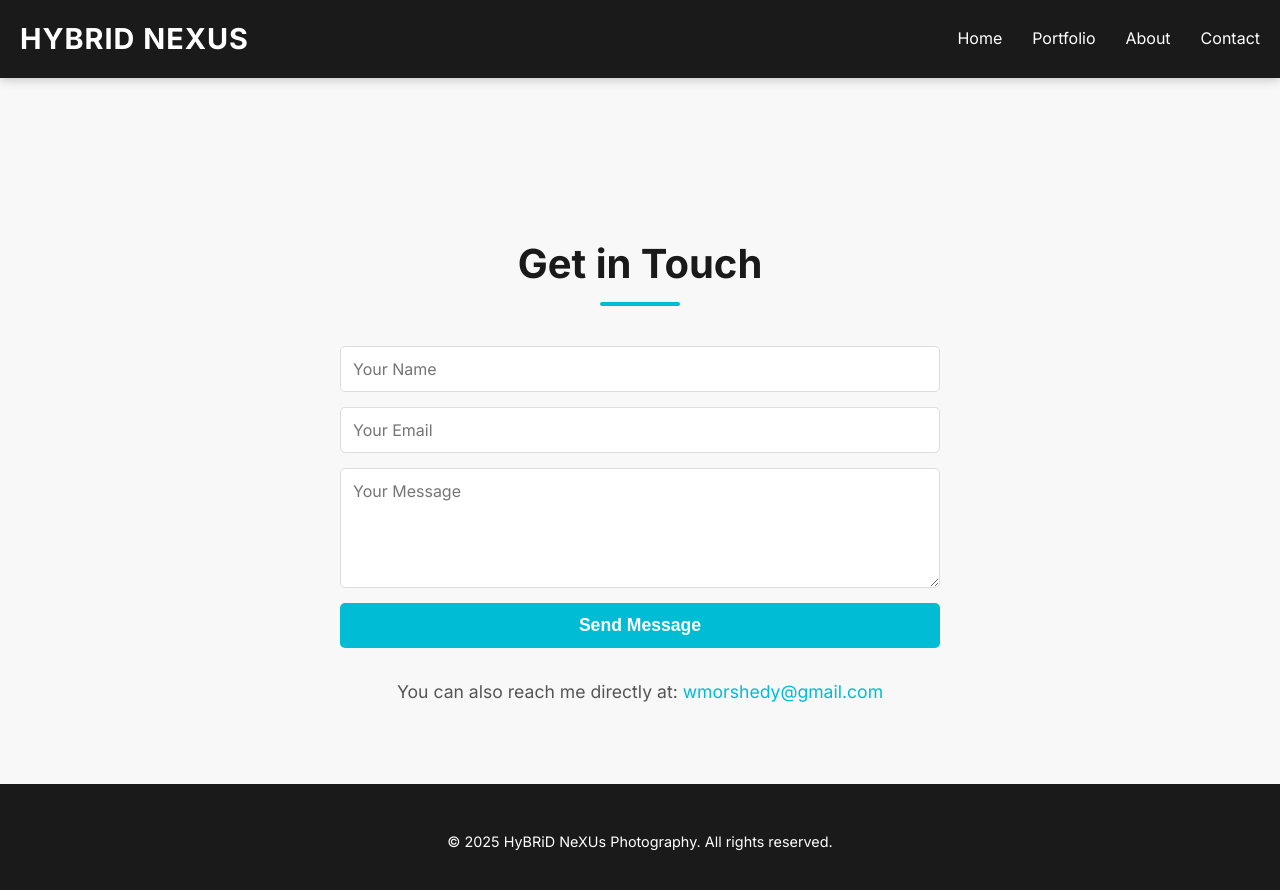
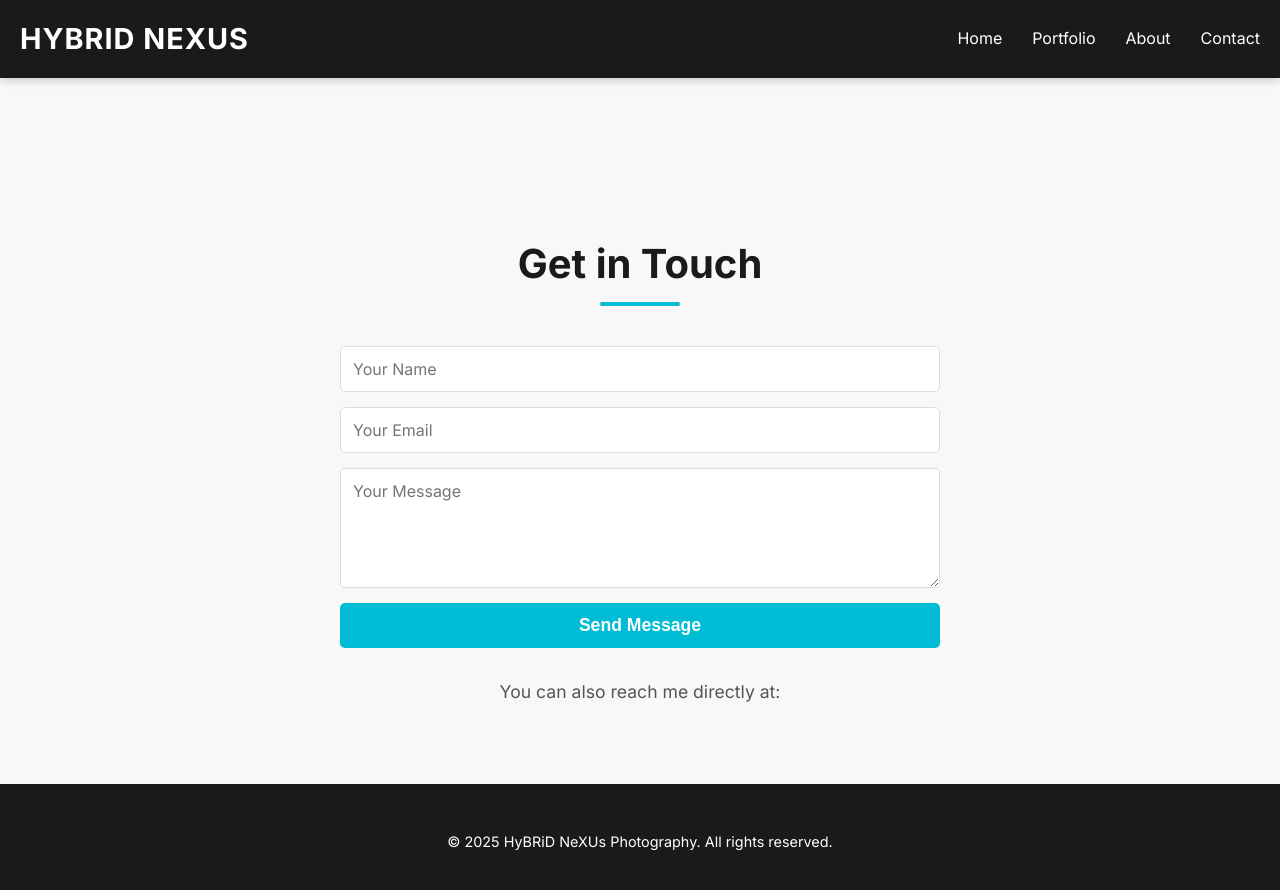
Before and after one commit to hybridnexus/nexusmedia, a Jekyll site: the page index.html, which Jekyll copies as it is, in a window 1280 px wide and 900 px high, scrolled down 2912 px. Shown: the top 890 px of the window. Built offline with Jekyll 4.4.1, drawn with Linux system fonts in a browser that asks for light colours.

Commit message:
Update index.html

```diff
--- a/index.html
+++ b/index.html
@@ -397,7 +397,7 @@
             <button type="submit">Send Message</button>
         </form>
         <p style="margin-top: 30px; font-size: 1.1rem; color: #555;">
-            You can also reach me directly at: <a href="mailto:" style="color: #00bcd4; text-decoration: none;">wmorshedy@gmail.com</a>
+            You can also reach me directly at: <a href="mailto:" style="color: #00bcd4; text-decoration: none;"></a>
         </p>
     </section>
 
```
